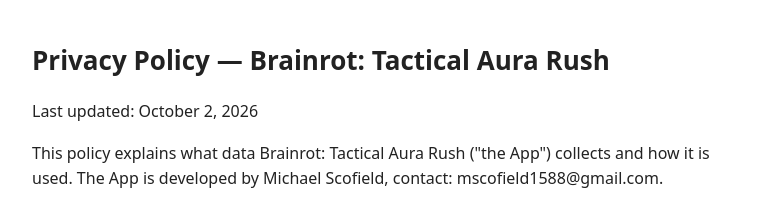
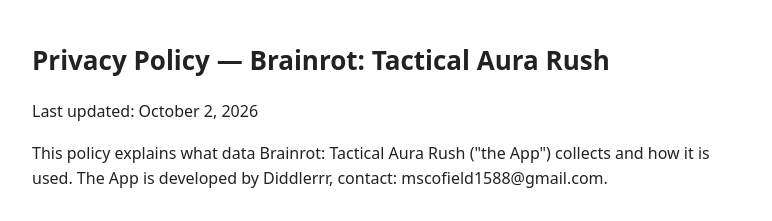
Before and after one commit to workinmanstrokes/aether-surge-app, a website: page privacy-policy.html in a window 1280 px wide. Shown: the top 221 px of the page, without its empty margins (248-1020 px from the left). Drawn offline with Linux system fonts and the light colour scheme.

Commit message:
Use studio name in privacy policy

```diff
--- a/privacy-policy.html
+++ b/privacy-policy.html
@@ -16,7 +16,7 @@
 <p>Last updated: October 2, 2026</p>
 
 <p>This policy explains what data Brainrot: Tactical Aura Rush ("the App") collects and how it is used. The App is developed by
-Michael Scofield, contact:
+Diddlerrr, contact:
 mscofield1588@gmail.com.</p>
 
 <h2>Data the App itself collects</h2>
```
